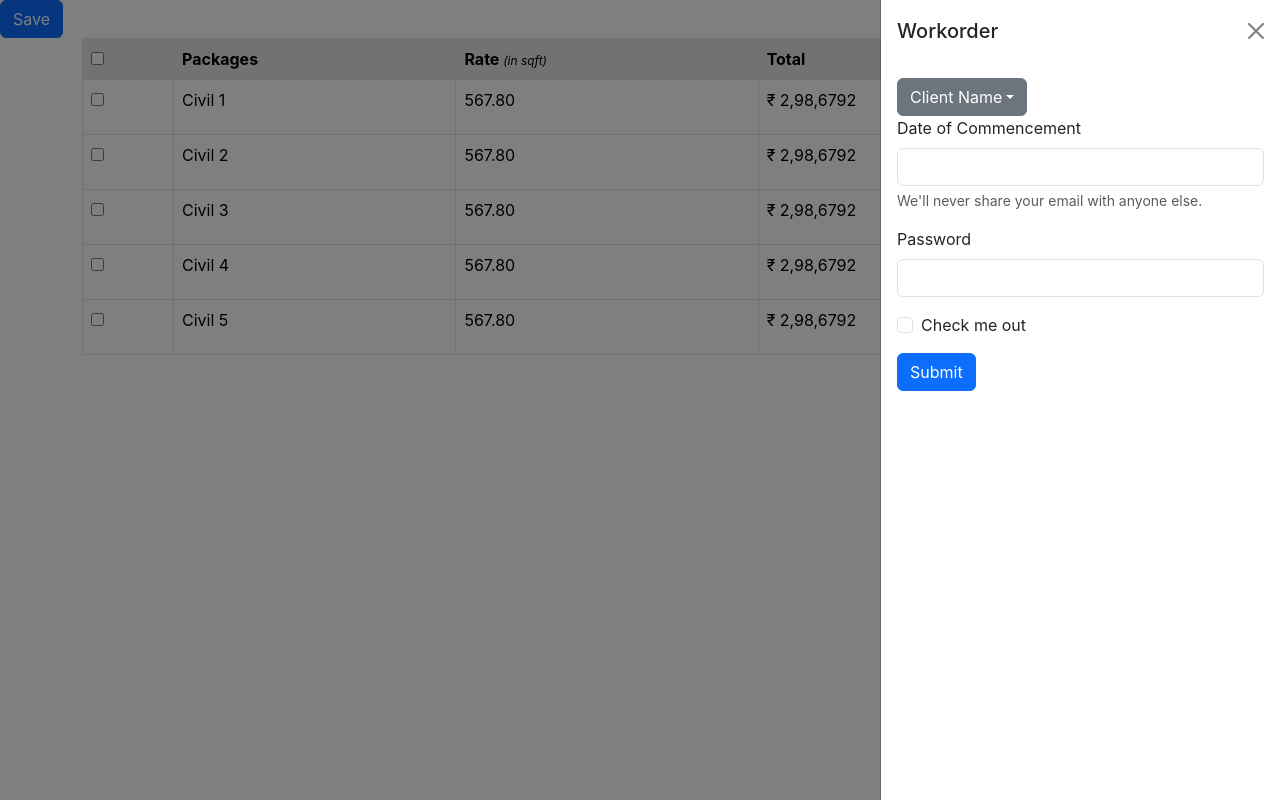
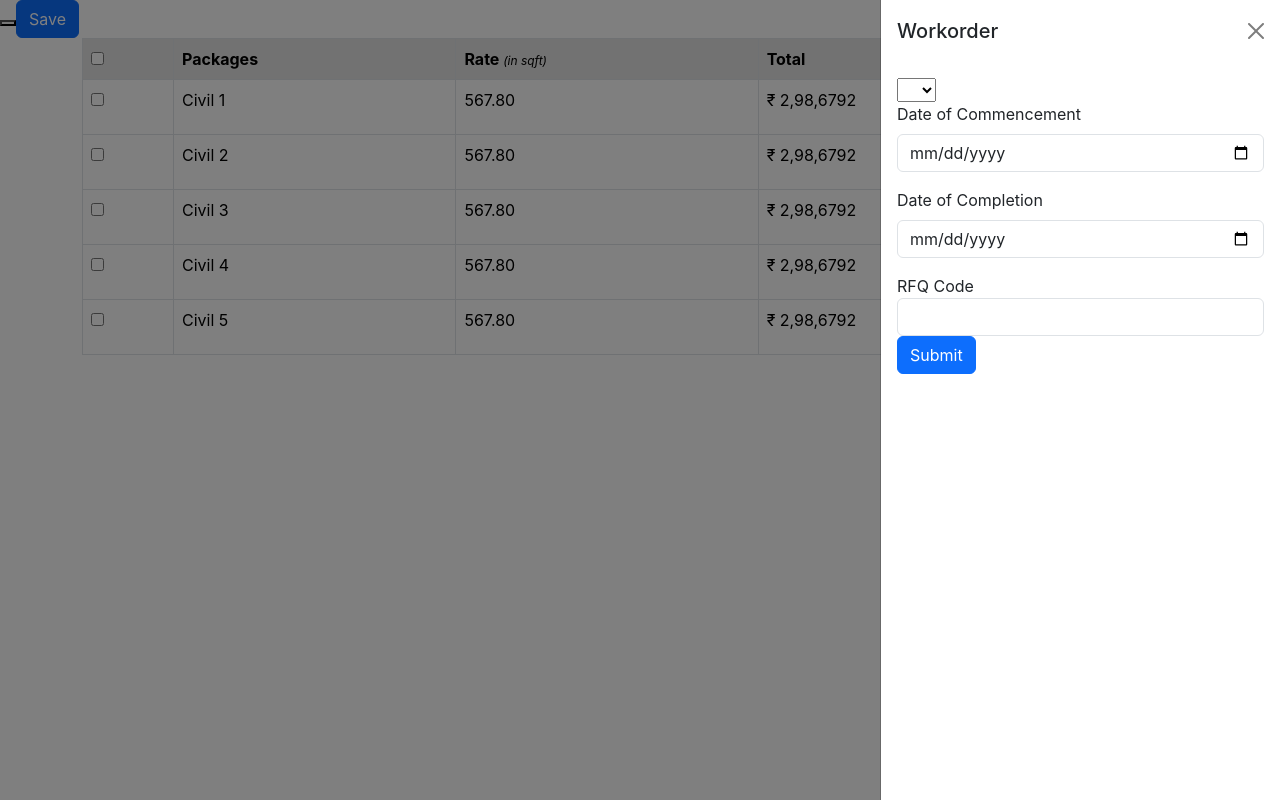
Before and after one commit to roymustang17/Workorder_UI, a React (Create React App) app: page / in a window 1280 px wide. Both pictures are taken after a click on the button "Save". Built offline with nearby package versions, Linux system fonts and the light colour scheme.

Commit message:
Sidebar initialised

```diff
--- a/src/App.jsx
+++ b/src/App.jsx
@@ -5,10 +5,10 @@ import Sidebar from "./components/Sidebar";
 function App() {
   return(
     <>
-    <Sidebar/>
-    <Table />
+      <button ></button>
 
-
+      <Sidebar/>
+      <Table />
     </>
   );
 }
--- a/src/components/Sidebar.jsx
+++ b/src/components/Sidebar.jsx
@@ -1,43 +1,85 @@
-import React from "react";
+import React, { useState } from "react";
 
 
 function Sidebar() {
+    const [client, setClient] = useState('');
+    const [start_date, setStartDate] = useState('');
+    const [end_date, setEndDate] = useState('');
+    const [rfq, setRFQ] = useState('');
+
+    const handleEntry = (e) => {
+        setClient(e.target.value)
+    }
+
+    const handleChange = (e) => {
+        setStartDate(e.target.value);
+    };
+
+    const handleEndChange = (e) => {
+        setEndDate(e.target.value);
+    };
+
+    const handleRFQchange = (e) => {
+        setRFQ(e.target.value)
+    }
+
+    const handleSubmit = (e) => {
+        e.preventDefault();
+        console.log('Client:', client);
+        console.log('Commencement:', start_date);
+        console.log('Completion:', end_date);
+        console.log('RFQ Code:', rfq);
+    };
+
     return (
         <>
-            <button class="btn btn-primary" type="button" data-bs-toggle="offcanvas" data-bs-target="#offcanvasRight" aria-controls="offcanvasRight">Save</button>
+            <button className="btn btn-primary" type="button" data-bs-toggle="offcanvas" data-bs-target="#offcanvasRight" aria-controls="offcanvasRight">Save</button>
 
-            <div class="offcanvas offcanvas-end" tabindex="-1" id="offcanvasRight" aria-labelledby="offcanvasRightLabel">
-                <div class="offcanvas-header">
-                    <h5 class="offcanvas-title" id="offcanvasRightLabel">Workorder</h5>
-                    <button type="button" class="btn-close" data-bs-dismiss="offcanvas" aria-label="Close"></button>
+            <div className="offcanvas offcanvas-end" id="offcanvasRight" aria-labelledby="offcanvasRightLabel">
+                <div className="offcanvas-header">
+                    <h5 className="offcanvas-title" id="offcanvasRightLabel">Workorder</h5>
+                    <button type="button" className="btn-close" data-bs-dismiss="offcanvas" aria-label="Close"></button>
                 </div>
-                <div class="offcanvas-body">
-                    <div class="dropdown">
-                        <button class="btn btn-secondary dropdown-toggle" type="button" data-bs-toggle="dropdown" aria-expanded="false">
-                            Client Name
-                        </button>
-                        <ul class="dropdown-menu">
-                            <li><a class="dropdown-item" href="#">A.</a></li>
-                            <li><a class="dropdown-item" href="#">B.</a></li>
-                            <li><a class="dropdown-item" href="#">C.</a></li>
-                        </ul>
+                <div className="offcanvas-body">
+                    <div className="dropdown">
+                        <select name="" id="" onChange={handleEntry} onSubmit={handleSubmit}>
+                            <option value="Client Name"></option>
+                            <option value="A">A.</option>
+                            <option value="B.">B.</option>
+                            <option value="C.">C.</option>
+                        </select>
                     </div>
 
-                    <form>
-                        <div class="mb-3">
-                            <label for="exampleInputEmail1" class="form-label">Date of Commencement</label>
-                            <input type="email" class="form-control" id="exampleInputEmail1" aria-describedby="emailHelp" />
-                            <div id="emailHelp" class="form-text">We'll never share your email with anyone else.</div>
+                    <form onSubmit={handleSubmit}>
+                        <div className="mb-3">
+                            <label htmlFor="exampleInputEmail1" className="form-label">Date of Commencement</label>
+                            <input
+                                type="date"
+                                className="form-control"
+                                placeholder="dd/mm/yyyy"
+                                value={start_date}
+                                onChange={handleChange}
+                                pattern="\d{2}/\d{2}/\d{4}"
+                                required
+                            />
                         </div>
-                        <div class="mb-3">
-                            <label for="exampleInputPassword1" class="form-label">Password</label>
-                            <input type="password" class="form-control" id="exampleInputPassword1" />
+                        <div className="mb-3">
+                            <label htmlFor="CompletionDate" className="form-label">Date of Completion</label>
+                            <input
+                                type="date"
+                                className="form-control"
+                                placeholder="dd/mm/yyyy"
+                                value={end_date}
+                                pattern="\d{2}/\d{2}/\d{4}"
+                                onChange={handleEndChange}
+                                required
+                            />
                         </div>
-                        <div class="mb-3 form-check">
-                            <input type="checkbox" class="form-check-input" id="exampleCheck1" />
-                            <label class="form-check-label" for="exampleCheck1">Check me out</label>
+                        <div>
+                            <label htmlFor="rfq">RFQ Code</label>
+                            <input type="text" className="form-control" value={rfq} onChange={handleRFQchange} required />
                         </div>
-                        <button type="submit" class="btn btn-primary">Submit</button>
+                        <button variant="primary" type="submit" className="btn btn-primary">Submit</button>
                     </form>
                 </div>
             </div>
--- a/src/components/Table.jsx
+++ b/src/components/Table.jsx
@@ -1,6 +1,5 @@
 import React, { useState } from "react";
 import { data, rate, total } from "./data";
-// import '../App.css'
 
 function Table() {
   const [expandedRows, setExpandedRows] = useState([]);
```
